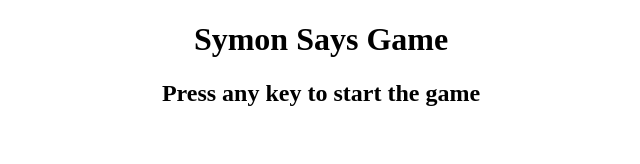
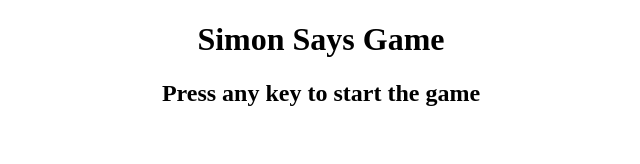
Before and after one commit to PalArgha/Simon-says-Game-using-Code, a plain HTML site: page index.html in a window 1280 px wide. Shown: the top 164 px of the page, 319-959 px from the left. Drawn offline with Linux system fonts and the light colour scheme.

Commit message:
Update index.html

```diff
--- a/index.html
+++ b/index.html
@@ -7,7 +7,7 @@
     <link rel="stylesheet" href="style.css">
 </head>
 <body>
-    <h1>Symon Says Game</h1>
+    <h1>Simon Says Game</h1>
     <h2>Press any key to start the game</h2>
     <div class="btn-container">
         <div class="line-one">
```
